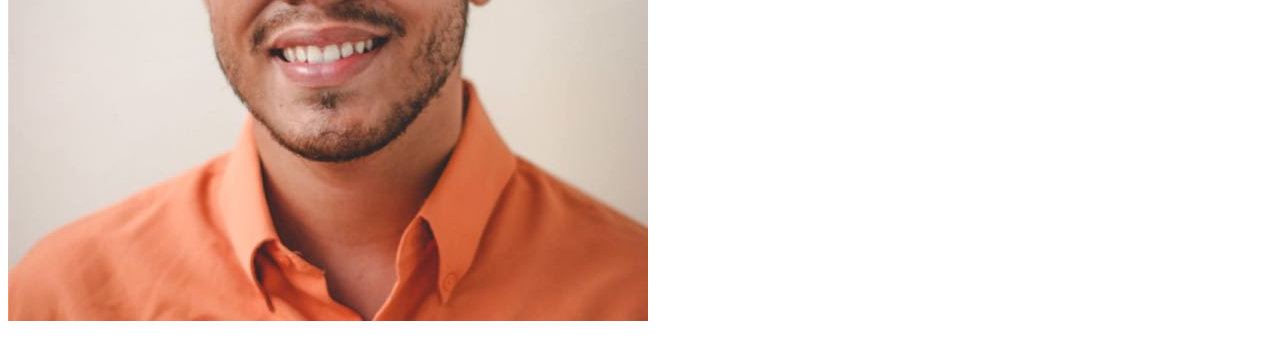
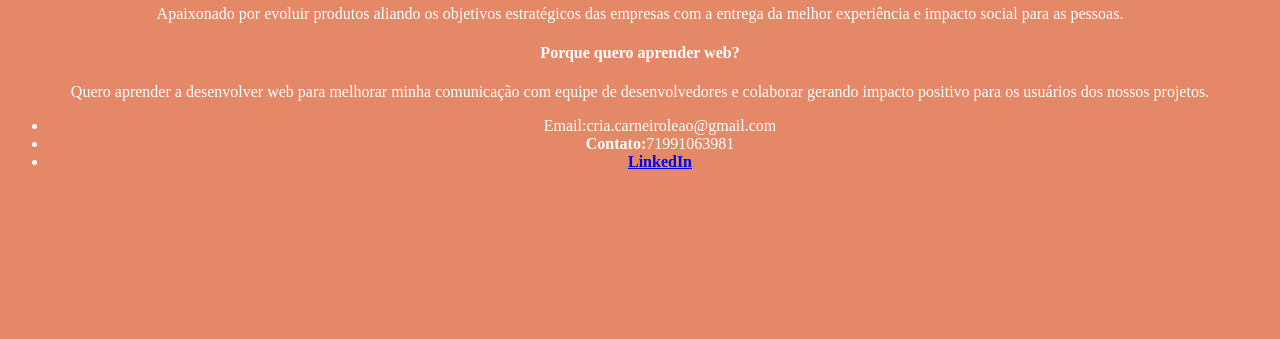
Before and after one commit to carneiroleao93/me, a plain HTML site: page index.html in a window 1280 px wide. Shown: the part 327-666 px from the top of the page. Drawn offline with Linux system fonts and the light colour scheme.

Commit message:
Criando CSS da página

```diff
--- /dev/null
+++ b/css/style.css
@@ -0,0 +1,11 @@
+/* Criação da classe center com a instrução de alinhamento no centro */
+.center {text-align: center;}
+.size-img{
+    width: 20%;
+}
+.bg{
+    background-color: #e48867;
+}
+.txt-color {
+    color: white;
+}
--- a/index.html
+++ b/index.html
@@ -6,27 +6,28 @@
         <meta name="viewport" content="width=device-width, initial-scale=1.0">
         <meta http-equiv="X-UA-Compatible" content="ie=edge">
         <title>Luis Carneiro Leão</title>
+        <link rel="stylesheet" href="css/style.css">
     </head>
     <!-- No body colocaremos tudo que o browser irá renderizar, mostrar para o usuário -->
-    <body>
-        <img src= "images/eu.jpg" alt= "Luis Carneiro Leão">
+    <body class="center bg" >
+        <img class="size-img" src= "images/eu.jpg" alt= "Luis Carneiro Leão">
         <!-- Tags para título: h1, h2, h3, h4, h5, h6 -->
-        <h2>Luis Carneiro Leão</h2>
+        <h2 class="txt-color"> Luis Carneiro Leão</h2>
         <!-- Tag p para parágrafos -->
-        <p>Apaixonado por evoluir produtos aliando os objetivos estratégicos das empresas
+        <p class="txt-color">Apaixonado por evoluir produtos aliando os objetivos estratégicos das empresas
             com a entrega da melhor experiência e impacto social para as pessoas.</p>
-            <h4>Porque quero aprender web?</h4>
-        <p>Quero aprender a desenvolver web para melhorar minha comunicação com
+        <h4 class="txt-color">Porque quero aprender web?</h4>
+        <p class="txt-color" >Quero aprender a desenvolver web para melhorar minha comunicação com
             equipe de desenvolvedores e colaborar gerando impacto positivo
             para os usuários dos nossos projetos.
         </p>
         <!-- Tag ul para criação de lista. Tag ol cria lista ordenada -->
-        <ul>
-            <li><strong>Email:</strong>cria.carneiroleao@gmail.com</li>
-            <li><strong>Contato:</strong>71991063981</li>
+        <ul class="txt-color">
+            <li <strong>Email:</strong>cria.carneiroleao@gmail.com</li>
+            <li class="txt-color"><strong>Contato:</strong>71991063981</li>
             <!-- A tag target = "blank" serve para a página abrir em outra aba -->
 
-            <li> <a target="blank" href="https://www.linkedin.com/in/carneiroleao/?originalSubdomain=br"><strong>LinkedIn </strong></a></li>
+            <li class="txt-color"><a target="blank" href="https://www.linkedin.com/in/carneiroleao/?originalSubdomain=br"><strong>LinkedIn </strong></a></li>
 
         </ul>
     </body>
```
